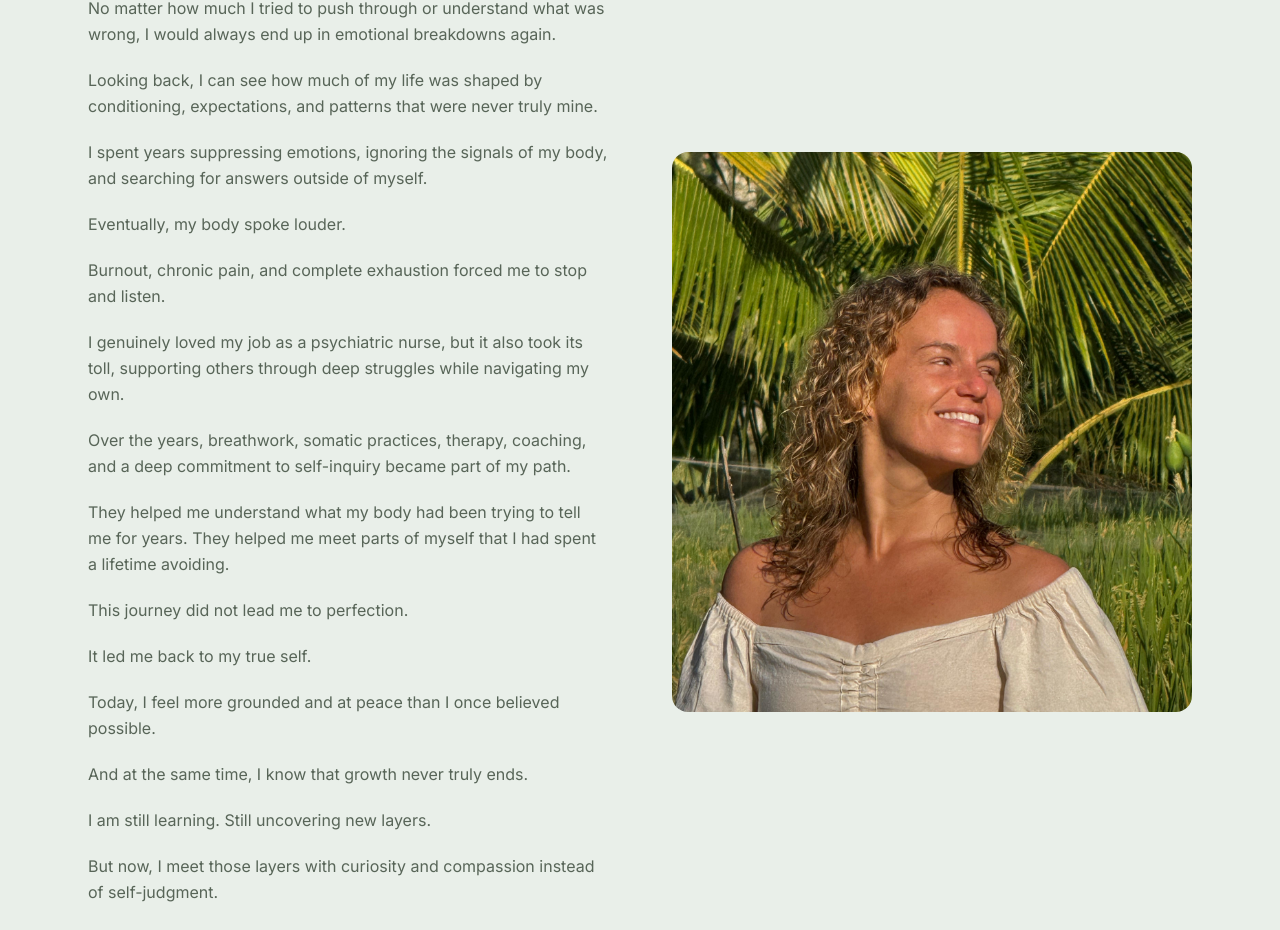
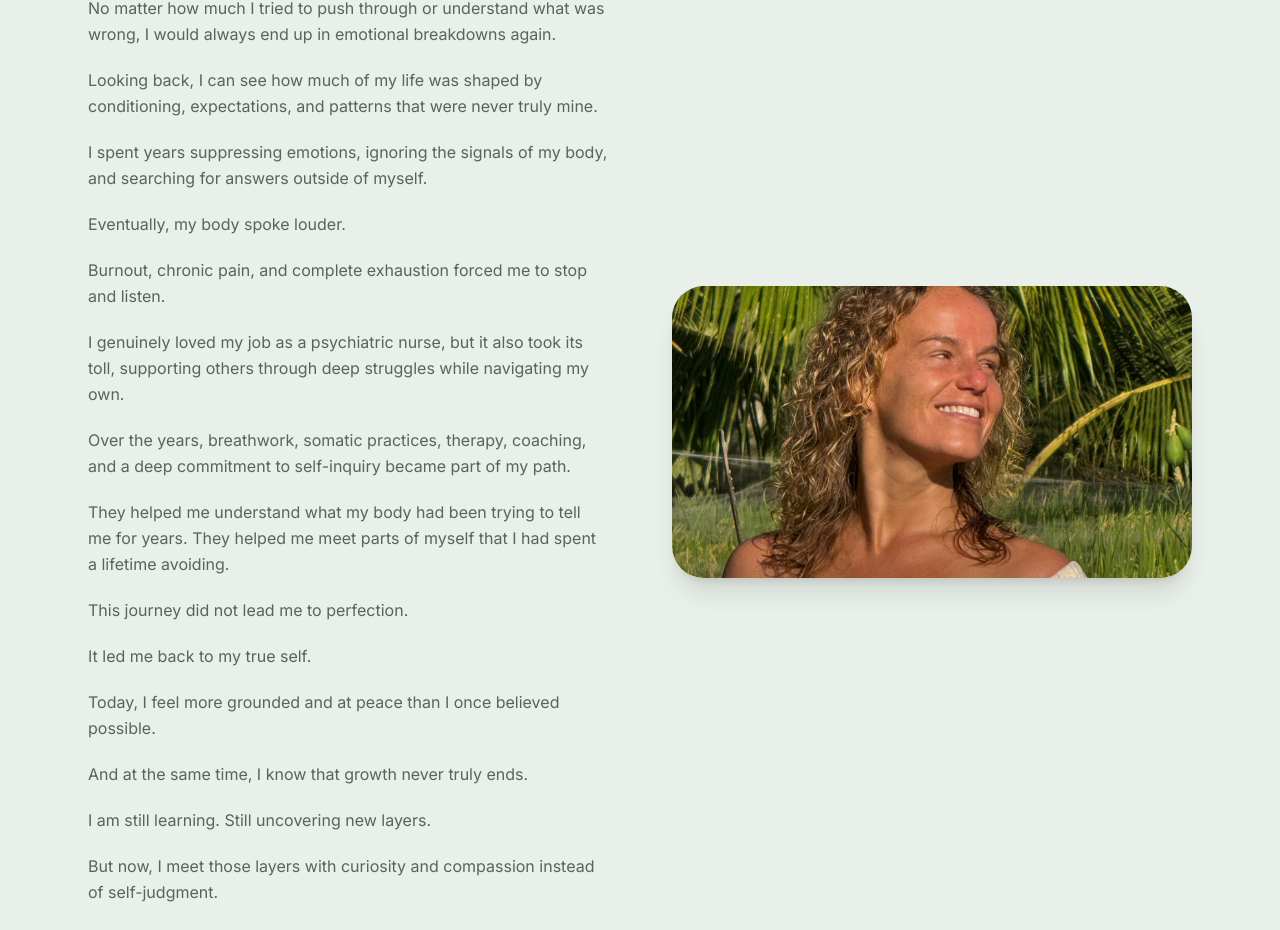
Before and after one commit to MajorDream444/STB-Come-Back-To-Yourself, a React (Vite) app: page / in a window 1280 px wide. Shown: the part 6136-7066 px from the top of the page. Built offline with nearby package versions, Linux system fonts and the light colour scheme; the HTML template or start-up script is replaced by a standard one; a web font is replaced by a local one.

Commit message:
Update About Flo image to 16:9 aspect ratio with centered crop

```diff
--- a/src/components/AboutFlo.tsx
+++ b/src/components/AboutFlo.tsx
@@ -81,17 +81,16 @@ export default function AboutFlo() {
           whileInView={{ opacity: 1, x: 0 }}
           viewport={{ once: true }}
           transition={{ duration: 0.7 }}
-          className="relative overflow-hidden rounded-2xl"
+          className="relative"
         >
-          <img
-            src="/flo-about-rice-field.jpg"
-            alt="Flo in a rice field"
-            className="w-full h-80 md:h-[560px] object-cover object-top"
-            onError={(e) => {
-              (e.target as HTMLImageElement).src = "/regenerated_image_1780275760582.jpg";
-            }}
-          />
-          <div className="absolute -top-4 -left-4 w-24 h-24 bg-[#C4924A]/10 rounded-2xl -z-10" />
+          <div className="relative aspect-video w-full overflow-hidden rounded-[2rem] shadow-xl">
+            <img
+              src="/flo-about-rice-field.jpg"
+              alt="Flo walking through a rice field"
+              className="h-full w-full object-cover object-[center_35%]"
+            />
+          </div>
+          <div className="absolute -top-4 -right-4 w-24 h-24 bg-[#C4924A]/10 rounded-2xl -z-10" />
         </motion.div>
       </div>
     </section>
```
